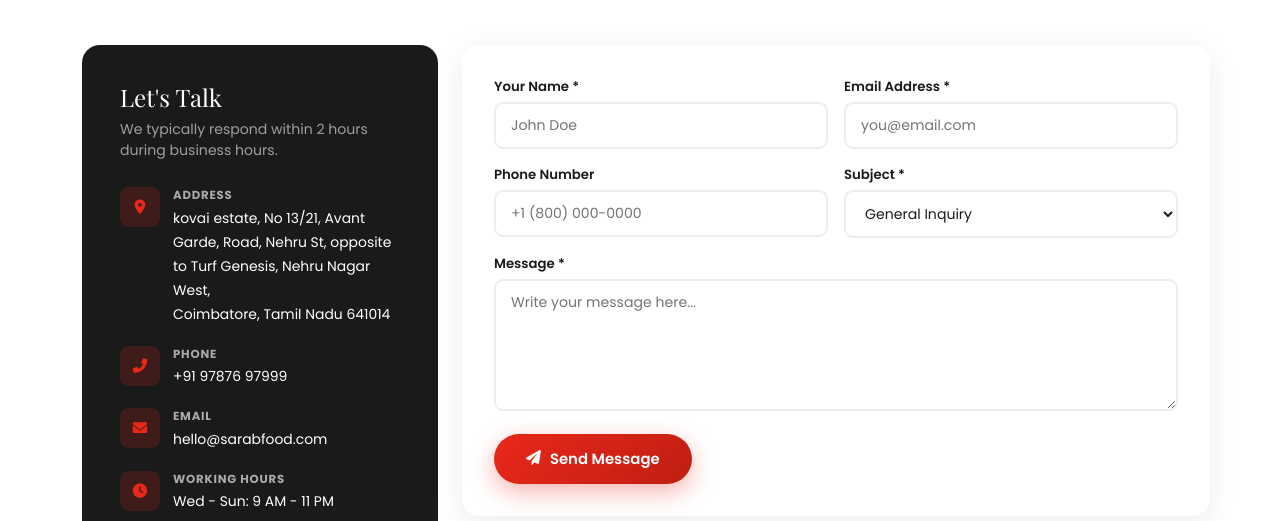
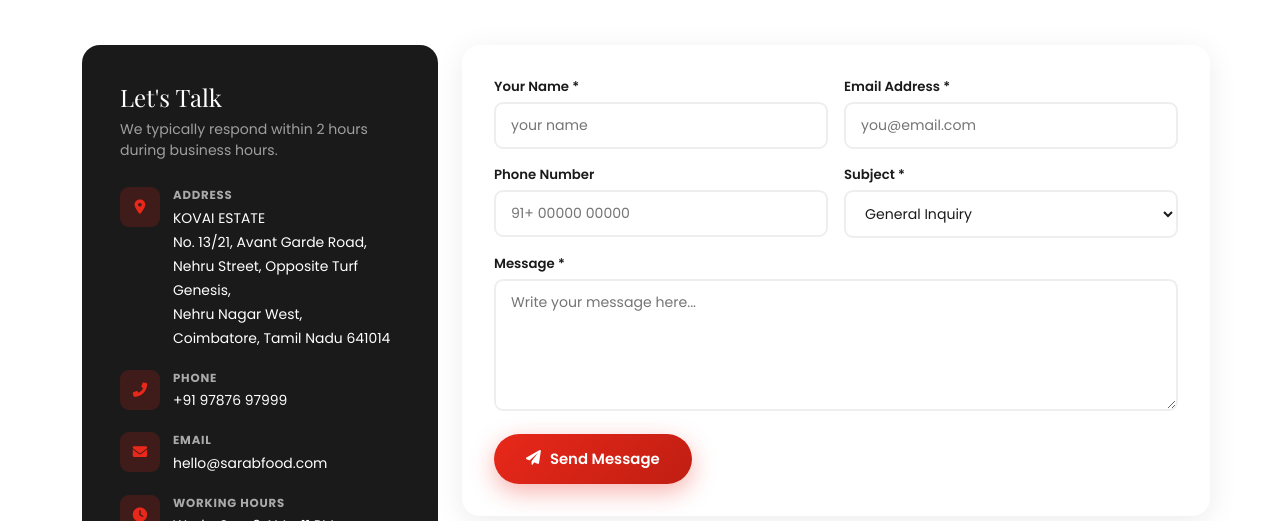
Before and after one commit to Harish-Raja-R/magic-mug, a plain HTML site: page index.html in a window 1280 px wide. Shown: the part 10293-10814 px from the top of the page. Drawn offline with nearby package versions, Linux system fonts and the light colour scheme.

Commit message:
contact page

```diff
--- a/index.html
+++ b/index.html
@@ -1090,7 +1090,8 @@
                      <p class="ctsub">We typically respond within 2 hours during business hours.</p>
                      <div class="ctitem">
                         <div class="cticon"><i class="fas fa-map-marker-alt"></i></div>
-                        <div class="ctinfo"><strong>Address</strong><span>kovai estate, No 13/21, Avant Garde, Road, Nehru St, opposite to Turf Genesis, Nehru Nagar West, <br/>Coimbatore, Tamil Nadu 641014</span></div>
+                        <div class="ctinfo"><strong>Address</strong><span> KOVAI ESTATE<br/>No. 13/21, Avant Garde Road,<br/>Nehru Street, Opposite Turf Genesis,<br/>Nehru Nagar West,
+<br/>Coimbatore, Tamil Nadu 641014</span></div>
                      </div>
                      <div class="ctitem">
                         <div class="cticon"><i class="fas fa-phone-alt"></i></div>
@@ -1115,14 +1116,14 @@
                <div class="col-lg-8" data-aos="fade-left">
                   <div class="fcard">
                      <div class="row g-3">
-                        <div class="col-sm-6"><label class="flbl">Your Name *</label><input type="text" class="fctrl" placeholder="John Doe"/></div>
+                        <div class="col-sm-6"><label class="flbl">Your Name *</label><input type="text" class="fctrl" placeholder="your name"/></div>
                         <div class="col-sm-6"><label class="flbl">Email Address *</label><input type="email" class="fctrl" placeholder="you@email.com"/></div>
-                        <div class="col-sm-6"><label class="flbl">Phone Number</label><input type="tel" class="fctrl" placeholder="+1 (800) 000-0000"/></div>
+                        <div class="col-sm-6"><label class="flbl">Phone Number</label><input type="tel" class="fctrl" placeholder="91+ 00000 00000"/></div>
                         <div class="col-sm-6">
                            <label class="flbl">Subject *</label>
                            <select class="fctrl">
                               <option>General Inquiry</option>
-                              <option>Catering &amp; Events</option>
+                              <option>Events</option>
                               <option>Feedback</option>
 
 
```
